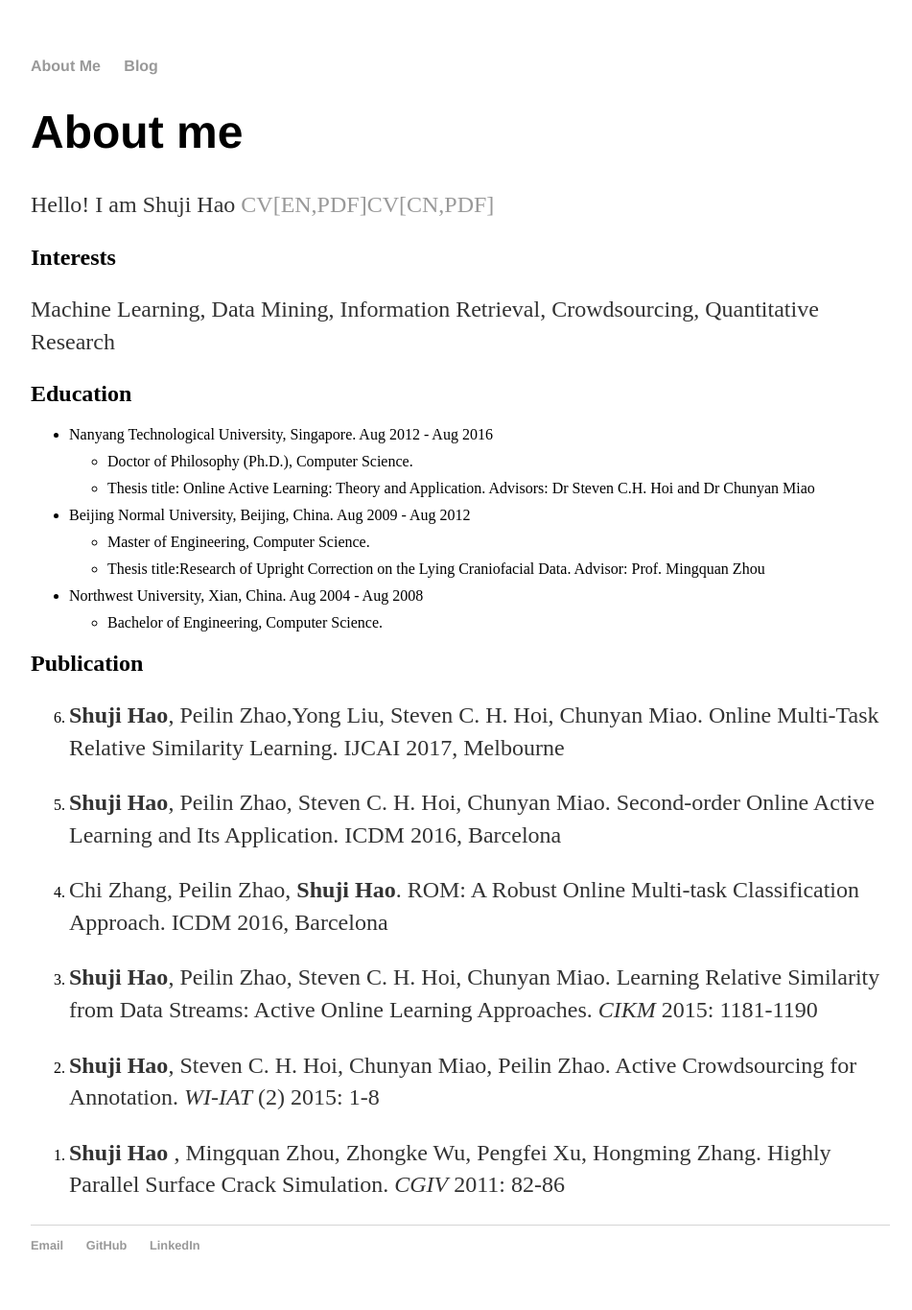
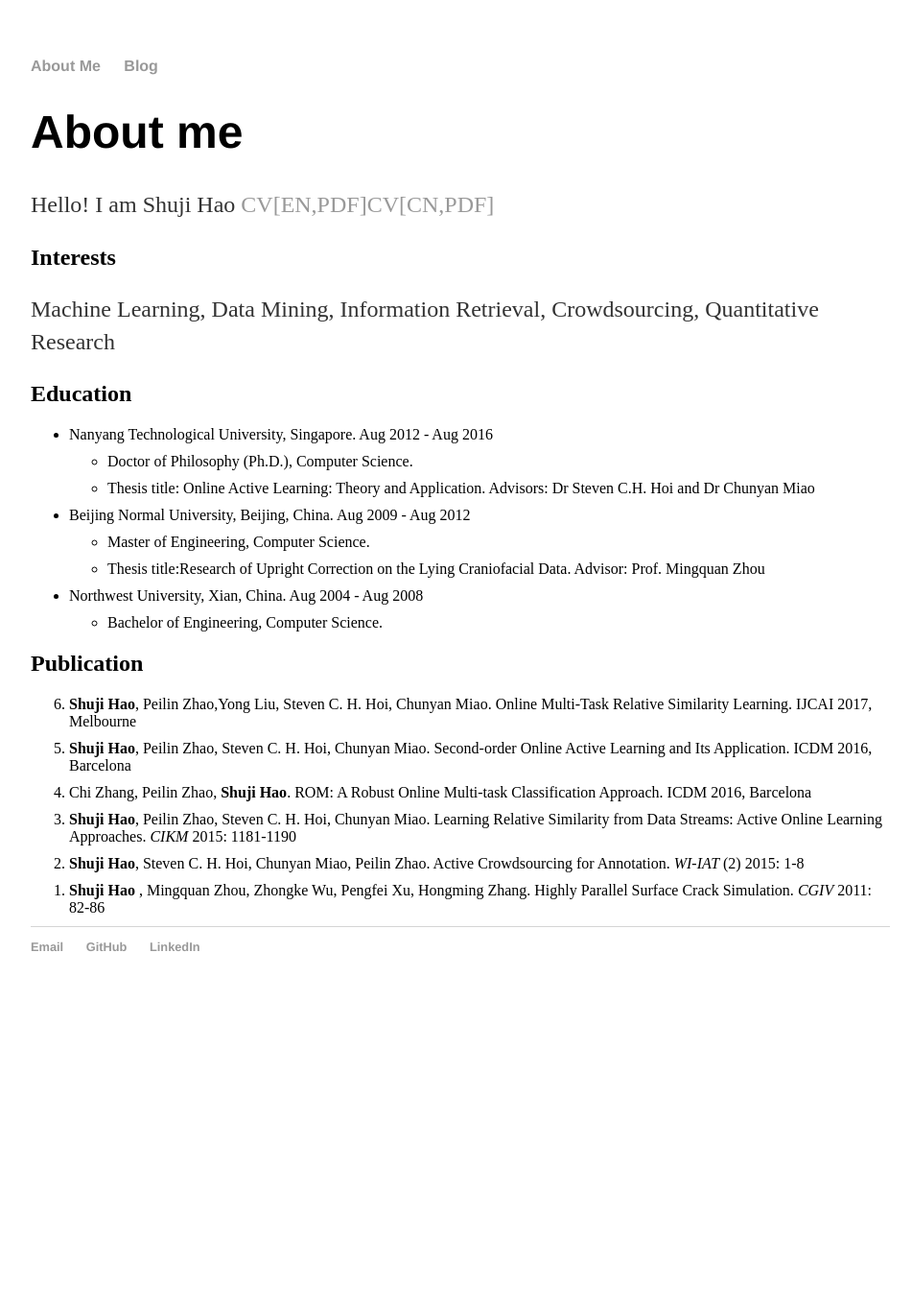
Before and after one commit to haoshuji/haoshuji.github.io, a Jekyll site: the page built from about/index.html, in a window 1280 px wide. Shown: the whole page at 96% size, without its empty margins (160-1111 px from the left). Built offline with Jekyll 4.4.1, drawn with Linux system fonts in a browser that asks for light colours; after the commit the page ends 1054 px from its top, so only the background shows below that.

Commit message:
edit index

```diff
--- a/about/index.html
+++ b/about/index.html
@@ -29,14 +29,11 @@ title: Shuji Hao
 </ul>
 <h2> Publication </h2>
 <ol reversed>
-  <li>
-    <p><strong>Shuji Hao</strong>, Peilin Zhao,Yong Liu, Steven C. H. Hoi, Chunyan Miao. Online Multi-Task Relative Similarity Learning. IJCAI 2017, Melbourne</p>
+  <li><strong>Shuji Hao</strong>, Peilin Zhao,Yong Liu, Steven C. H. Hoi, Chunyan Miao. Online Multi-Task Relative Similarity Learning. IJCAI 2017, Melbourne
   </li>
-  <li>
-    <p><strong>Shuji Hao</strong>, Peilin Zhao, Steven C. H. Hoi, Chunyan Miao. Second-order Online Active Learning and Its Application. ICDM 2016, Barcelona</p>
+  <li><strong>Shuji Hao</strong>, Peilin Zhao, Steven C. H. Hoi, Chunyan Miao. Second-order Online Active Learning and Its Application. ICDM 2016, Barcelona
   </li>
-  <li>
-    <p>Chi Zhang, Peilin Zhao, <strong>Shuji Hao</strong>. ROM: A Robust Online Multi-task Classification Approach. ICDM 2016, Barcelona</p>
+  <li>Chi Zhang, Peilin Zhao, <strong>Shuji Hao</strong>. ROM: A Robust Online Multi-task Classification Approach. ICDM 2016, Barcelona
   </li>
 <!--
   <li>
@@ -44,13 +41,13 @@ title: Shuji Hao
   </li>
 -->
   <li>
-    <p><strong>Shuji Hao</strong>, Peilin Zhao, Steven C. H. Hoi, Chunyan Miao. Learning Relative Similarity from Data Streams: Active Online Learning Approaches. <em>CIKM</em> 2015: 1181-1190</p>
+    <strong>Shuji Hao</strong>, Peilin Zhao, Steven C. H. Hoi, Chunyan Miao. Learning Relative Similarity from Data Streams: Active Online Learning Approaches. <em>CIKM</em> 2015: 1181-1190
   </li>
   <li>
-    <p><strong>Shuji Hao</strong>, Steven C. H. Hoi, Chunyan Miao, Peilin Zhao. Active Crowdsourcing for Annotation. <em>WI-IAT</em> (2) 2015: 1-8</p>
+    <strong>Shuji Hao</strong>, Steven C. H. Hoi, Chunyan Miao, Peilin Zhao. Active Crowdsourcing for Annotation. <em>WI-IAT</em> (2) 2015: 1-8
   </li>
   <li>
-    <p><strong>Shuji Hao </strong>, Mingquan Zhou, Zhongke Wu, Pengfei Xu, Hongming Zhang. Highly Parallel Surface Crack Simulation. <em>CGIV</em> 2011: 82-86</p>
+    <strong>Shuji Hao </strong>, Mingquan Zhou, Zhongke Wu, Pengfei Xu, Hongming Zhang. Highly Parallel Surface Crack Simulation. <em>CGIV</em> 2011: 82-86
   </li>
 
 </ol>
```
